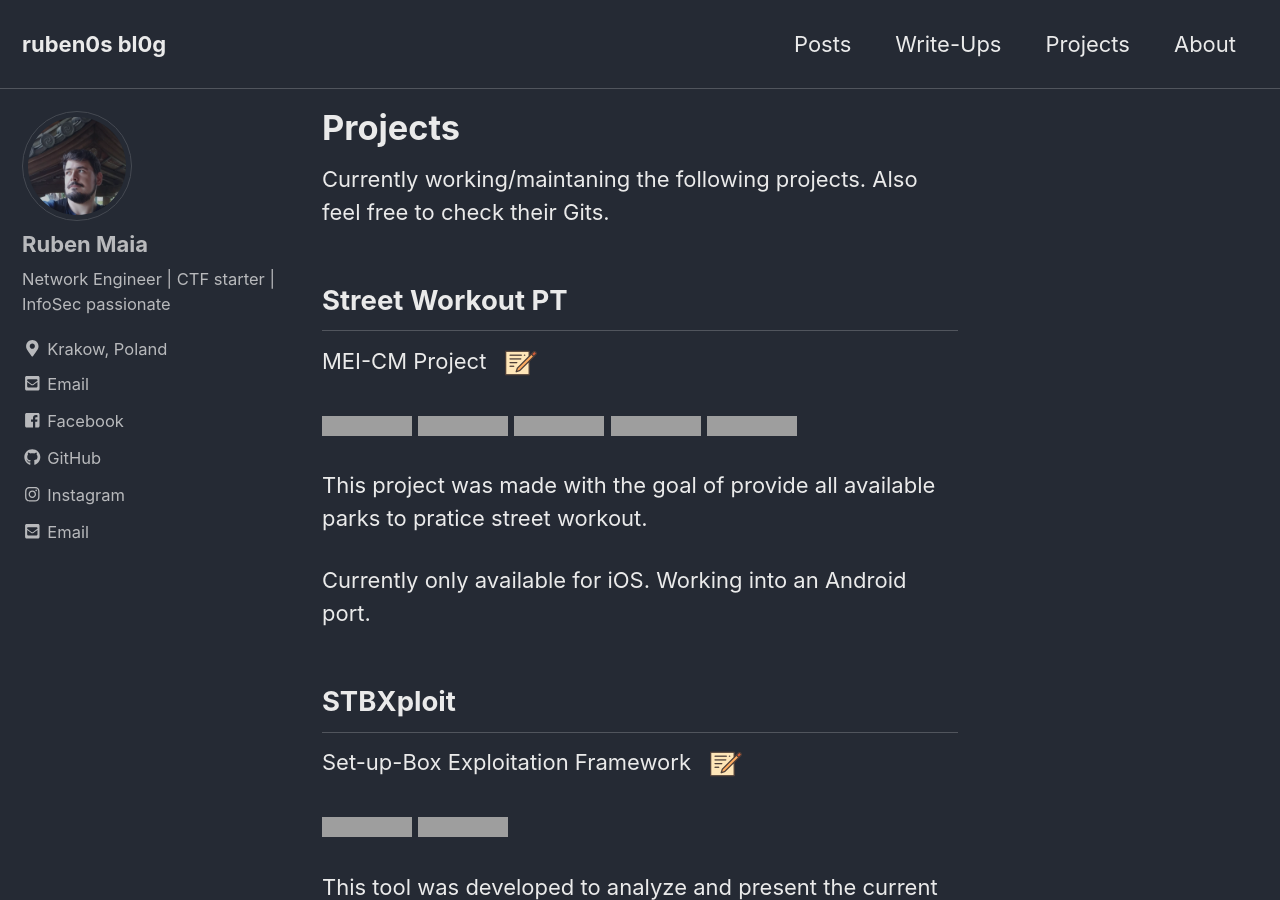
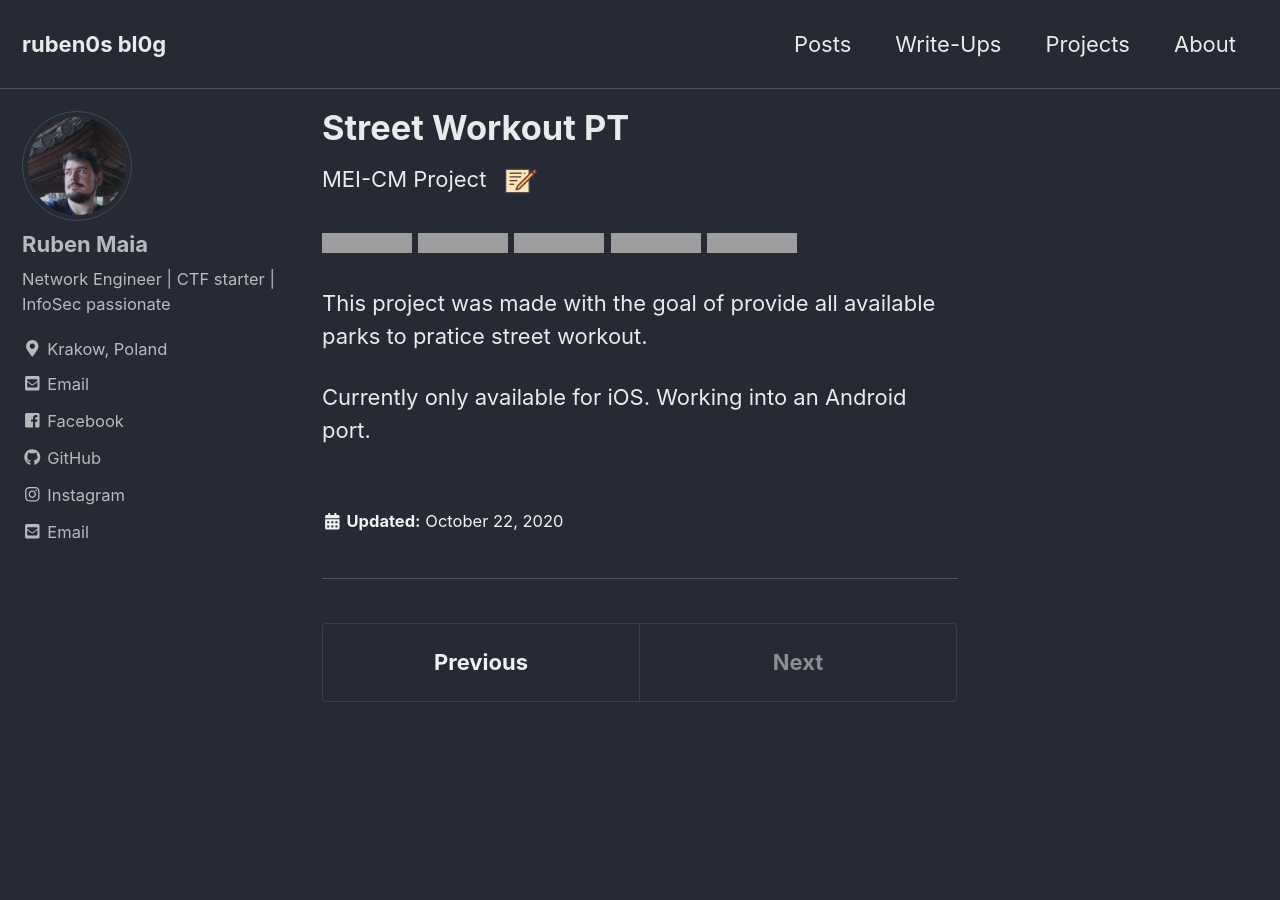
Before and after one commit to rbnmaia/rbnmaia.github.io, a Jekyll site: the page built from _projects/street_workout_pt.md, in a window 1280 px wide and 900 px high. Built offline with Jekyll 4.4.1, drawn with Linux system fonts in a browser that asks for light colours; cached includes are drawn as plain includes; some of the changed text lies outside the part shown; grey boxes are pictures that could not be loaded.

Commit message:
Update and rename projects.md to street_workout_pt.md

```diff
--- a/_projects/projects.md
+++ b/_projects/street_workout_pt.md
@@ -1,12 +1,6 @@
 ---
-title: Projects
+title: Street Workout PT
 ---
-
-Currently working/maintaning the following projects. Also feel free to check their Gits.
-
-
-
-## Street Workout PT
 
 MEI-CM Project &nbsp;&nbsp;<a href="https://github.com/rbnmaia/StreetWorkout_PT/blob/master/README.md">[<img src="{{ site.baseurl }}/assets/images/notes.png" alt="documentation" style="height: 32px; width: 32px;"/>]({{ site.baseurl }}/)</a>
 
@@ -19,17 +13,3 @@ MEI-CM Project &nbsp;&nbsp;<a href="https://github.com/rbnmaia/StreetWorkout_PT/
 This project was made with the goal of provide all available parks to pratice street workout.
 
 Currently only available for iOS. Working into an Android port.
-
-
-
-## STBXploit
-
-Set-up-Box Exploitation Framework &nbsp;&nbsp;<a href="https://github.com/rbnmaia/stbxploit/blob/master/README.md">[<img src="{{ site.baseurl }}/assets/images/notes.png" alt="documentation" style="height: 32px; width: 32px;"/>]({{ site.baseurl }}/)</a>
-
-[![License: MIT](https://img.shields.io/badge/License-MIT-yellow.svg)](https://opensource.org/licenses/MIT)
-[![Python : 2.7](https://img.shields.io/badge/Python-2.7-yellow.svg)]()
-
-This tool was developed to analyze and present the current vulnerabilities on Set-up-Boxes.
-The concept is to unify in a tool all the known 0 days or other vulnerabilities ignored by brands/vendors.
-
-Inspired in IoT Exploitation Framework - <a href="https://github.com/threat9/routersploit" rel="nofollow">RouterSploit</a>.
```
